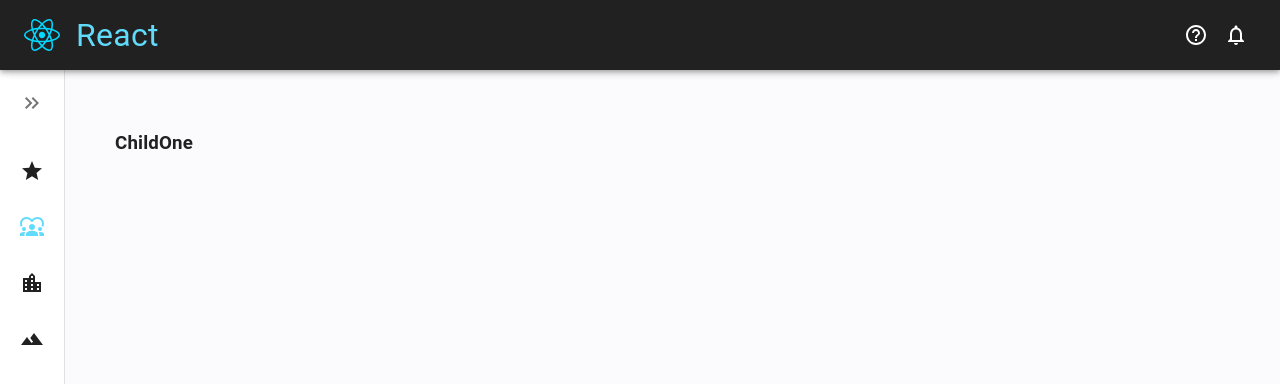
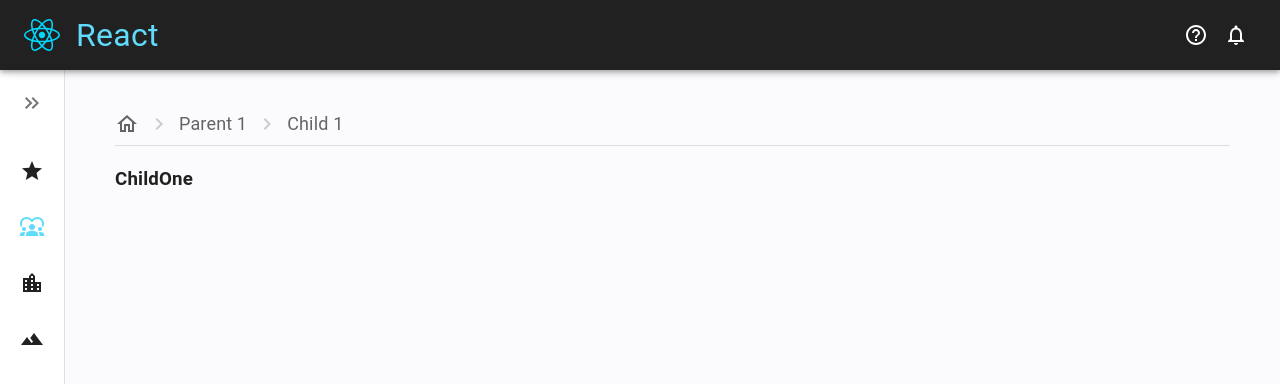
Before and after one commit to thisisfrey/react-navigation-component, a React (Vite) app: page /parent-one/child-one in a window 1280 px wide. Shown: the top 384 px of the page. Built offline with nearby package versions, Linux system fonts and the light colour scheme.

Commit message:
Added breadcrumbs

```diff
--- a/src/modules/ParentOne/ChildOne.tsx
+++ b/src/modules/ParentOne/ChildOne.tsx
@@ -1,6 +1,17 @@
+import Breadcrumbs from "src/shared/Breadcrumbs/Breadcrumbs";
+
+
 export default function ChildOne() {
   return (
     <div>
+      <Breadcrumbs
+        links={[
+          { name: "Parent 1", link: "/parent-one" },
+          {
+            name: "Child 1",
+          },
+        ]}
+      />
       <h3>ChildOne</h3>
     </div>
   );
--- /dev/null
+++ b/src/shared/Breadcrumbs/Breadcrumbs.tsx
@@ -0,0 +1,92 @@
+import {
+  Box,
+  Breadcrumbs as MuiBreadcrumbs,
+  Link,
+  Typography,
+  Divider,
+} from "@mui/material";
+import { useNavigate } from "react-router-dom";
+import HomeOutlinedIcon from "@mui/icons-material/HomeOutlined";
+import KeyboardArrowRightIcon from "@mui/icons-material/KeyboardArrowRight";
+
+export interface IBreadcrumbProps {
+  links: IBreadcrumbLink[];
+}
+
+export interface IBreadcrumbLink {
+  name: string;
+  link?: string;
+  disabled?: boolean;
+}
+
+const Breadcrumbs = ({ links }: IBreadcrumbProps): JSX.Element => {
+  const navigate = useNavigate();
+
+  return (
+    <Box sx={{ width: "100%", mb: 2 }}>
+      <MuiBreadcrumbs
+        separator={
+          <KeyboardArrowRightIcon
+            sx={{
+              color: "#ccc",
+            }}
+          />
+        }
+        sx={{
+          display: "flex",
+          alignItems: "center",
+        }}
+      >
+        <Box
+          sx={{
+            display: "flex",
+            alignItems: "center",
+            justifyContent: "center",
+            color: "rgba(0, 0, 0, 0.6)",
+          }}
+        >
+          <Link
+            sx={{
+              cursor: "pointer",
+              margin: 0,
+              padding: 0,
+              width: "fit-content",
+              height: "fit-content",
+              display: "flex",
+              color: "rgba(0, 0, 0, 0.6)",
+            }}
+            onClick={() => navigate("/")}
+          >
+            <HomeOutlinedIcon />
+          </Link>
+        </Box>
+        {links.slice(0, -1).map((el, index) => {
+          if (el.disabled) {
+            return (
+              <Typography key={index} sx={{ color: "rgba(0, 0, 0, 0.6)", fontSize: "18px" }}>
+                {el.name}
+              </Typography>
+            );
+          } else {
+            return (
+              <Link
+                sx={{ color: "rgba(0, 0, 0, 0.6)", cursor: "pointer", fontSize: "18px" }}
+                underline="hover"
+                key={index}
+                onClick={() => (el.link ? navigate(el.link) : null)}
+              >
+                {el.name}
+              </Link>
+            );
+          }
+        })}
+        <Typography sx={{ color: "rgba(0, 0, 0, 0.6)", fontSize: "18px" }}>
+          {links.slice(-1)[0]?.name}
+        </Typography>
+      </MuiBreadcrumbs>
+      <Divider sx={{ mt: 1 }} />
+    </Box>
+  );
+};
+
+export default Breadcrumbs;
```
